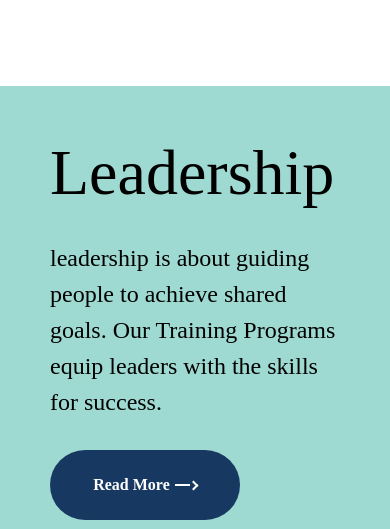
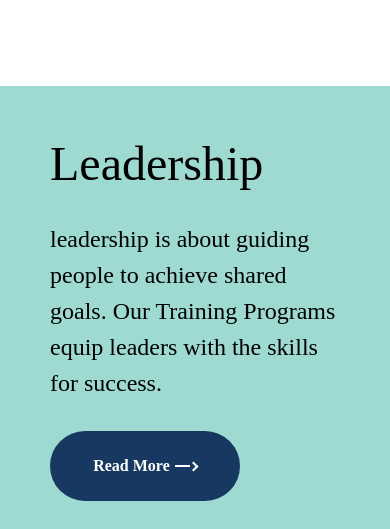
Before and after one commit to mariemhawry21/qlm, a plain HTML site: page index.html in a window 390 px wide. Shown: the part 5160-5689 px from the top of the page. Drawn offline with Linux system fonts and the light colour scheme.

Commit message:
edit css

```diff
--- a/style.css
+++ b/style.css
@@ -756,6 +756,10 @@ footer .copy {
   .sol2 .info {
     order: 1;
   }
+  .sol .info h2 {
+    font-size: 3rem;
+    font-weight: 400;
+  }
 }
 
 .baner-battern {
```
